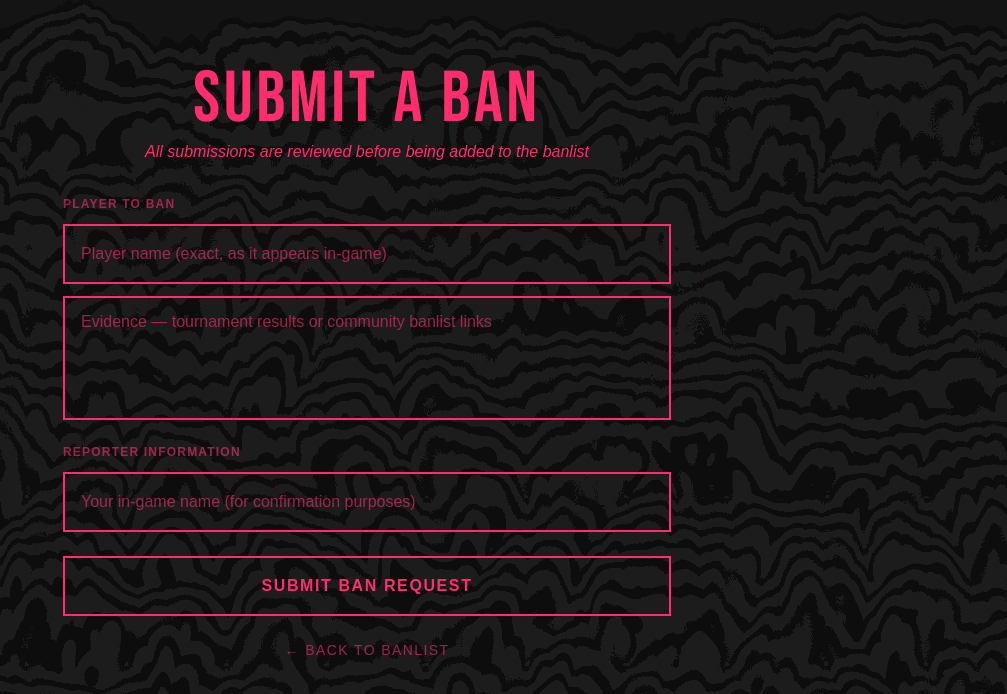
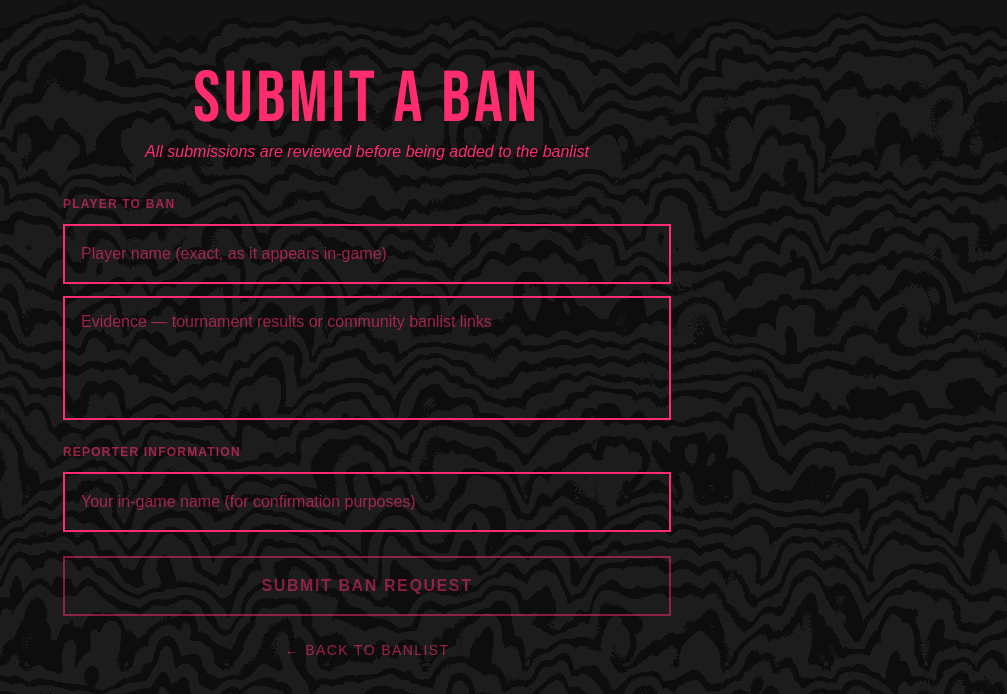
Before and after one commit to Lunarisnia/indo-tk-banlist, a Next.js app: page /submit in a window 1280 px wide. Shown: the top 694 px of the page, without its empty margins (273-1280 px from the left). Built offline with nearby package versions, Linux system fonts and the light colour scheme.

Commit message:
feat: better copywriting

```diff
--- a/app/page.tsx
+++ b/app/page.tsx
@@ -43,7 +43,7 @@ export default async function Home() {
           href="/submit"
           className="w-full py-4 border-2 border-[#FF2D6E] text-[#FF2D6E] uppercase tracking-widest font-bold text-base text-center hover:bg-[#FF2D6E] hover:text-[#141414] transition-colors"
         >
-          Submit a ban
+          BANLIST SUBMISSION FORM
         </Link>
       </div>
     </div>
--- a/components/submit-form.tsx
+++ b/components/submit-form.tsx
@@ -8,6 +8,9 @@ export default function SubmitForm() {
   const [status, setStatus] = useState<Status>("idle");
   const [prUrl, setPrUrl] = useState("");
   const [errorMsg, setErrorMsg] = useState("");
+  const [fields, setFields] = useState({ playerName: "", evidence: "", submittedBy: "" });
+
+  const allFilled = Object.values(fields).every((v) => v.trim() !== "");
 
   async function handleSubmit(e: React.FormEvent<HTMLFormElement>) {
     e.preventDefault();
@@ -69,6 +72,8 @@ export default function SubmitForm() {
           type="text"
           placeholder="Player name (exact, as it appears in-game)"
           required
+          value={fields.playerName}
+          onChange={(e) => setFields((f) => ({ ...f, playerName: e.target.value }))}
           className="w-full px-4 py-4 text-base bg-transparent text-[#FF2D6E] placeholder-[#FF2D6E]/60 border-2 border-[#FF2D6E] outline-none"
         />
         <textarea
@@ -76,6 +81,8 @@ export default function SubmitForm() {
           placeholder="Evidence — tournament results or community banlist links"
           required
           rows={4}
+          value={fields.evidence}
+          onChange={(e) => setFields((f) => ({ ...f, evidence: e.target.value }))}
           className="w-full px-4 py-3 text-base bg-transparent text-[#FF2D6E] placeholder-[#FF2D6E]/60 border-2 border-[#FF2D6E] outline-none resize-none"
         />
       </div>
@@ -87,6 +94,8 @@ export default function SubmitForm() {
           type="text"
           placeholder="Your in-game name (for confirmation purposes)"
           required
+          value={fields.submittedBy}
+          onChange={(e) => setFields((f) => ({ ...f, submittedBy: e.target.value }))}
           className="w-full px-4 py-4 text-base bg-transparent text-[#FF2D6E] placeholder-[#FF2D6E]/60 border-2 border-[#FF2D6E] outline-none"
         />
       </div>
@@ -99,8 +108,8 @@ export default function SubmitForm() {
 
       <button
         type="submit"
-        disabled={status === "loading"}
-        className="w-full py-4 border-2 border-[#FF2D6E] text-[#FF2D6E] uppercase tracking-widest font-bold text-base cursor-pointer hover:bg-[#FF2D6E] hover:text-[#141414] transition-colors disabled:opacity-50 disabled:cursor-not-allowed"
+        disabled={!allFilled || status === "loading"}
+        className="w-full py-4 border-2 border-[#FF2D6E] text-[#FF2D6E] uppercase tracking-widest font-bold text-base cursor-pointer hover:enabled:bg-[#FF2D6E] hover:enabled:text-[#141414] transition-colors disabled:opacity-50 disabled:cursor-not-allowed"
       >
         {status === "loading" ? "Submitting…" : "Submit ban request"}
       </button>
```
Also changed, not shown: public/banlist.txt.
